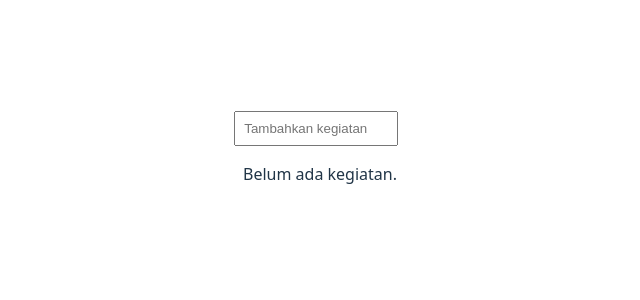
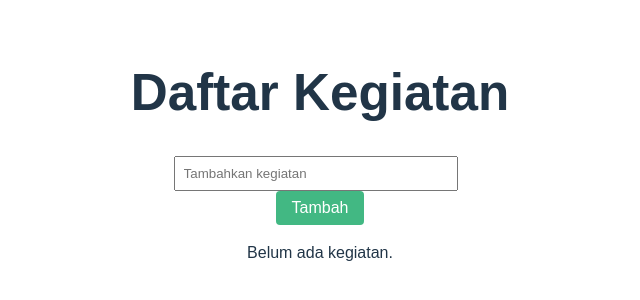
Before and after one commit to dheniel01/32-pbk-uts-233510140, a Vue app: page / in a window 1280 px wide. Shown: the part 244-544 px from the top of the page, without its empty margins (320-960 px from the left). Built offline with nearby package versions, Linux system fonts and the light colour scheme.

Commit message:
menambahkan kegiatan baru

```diff
--- a/src/App.vue
+++ b/src/App.vue
@@ -1,11 +1,14 @@
 <template>
-  <div>
+  <main class="container">
+    <h1>Daftar Kegiatan</h1>
+
     <form @submit.prevent="addTodo">
       <input
         v-model="newTodo"
         placeholder="Tambahkan kegiatan"
         class="todo-input"
       />
+      <button type="submit">Tambah</button>
     </form>
 
     <ul v-if="todos.length" class="todo-list">
@@ -14,7 +17,7 @@
       </li>
     </ul>
     <p v-else>Belum ada kegiatan.</p>
-  </div>
+  </main>
 </template>
 
 <script setup>
@@ -32,16 +35,38 @@ function addTodo() {
 </script>
 
 <style scoped>
+.container {
+  max-width: 600px;
+  margin: auto;
+  padding: 2rem;
+  font-family: sans-serif;
+}
+
+form {
+  margin-bottom: 1rem;
+}
+
 .todo-input {
   padding: 0.5rem;
   width: 70%;
   margin-right: 0.5rem;
 }
+
+button {
+  padding: 0.5rem 1rem;
+  background-color: #42b883;
+  color: white;
+  border: none;
+  border-radius: 4px;
+  cursor: pointer;
+}
+
 .todo-list {
   list-style: none;
   padding: 0;
   margin-top: 1rem;
 }
+
 .todo-list li {
   background: #f4f4f4;
   margin-bottom: 0.5rem;
```
